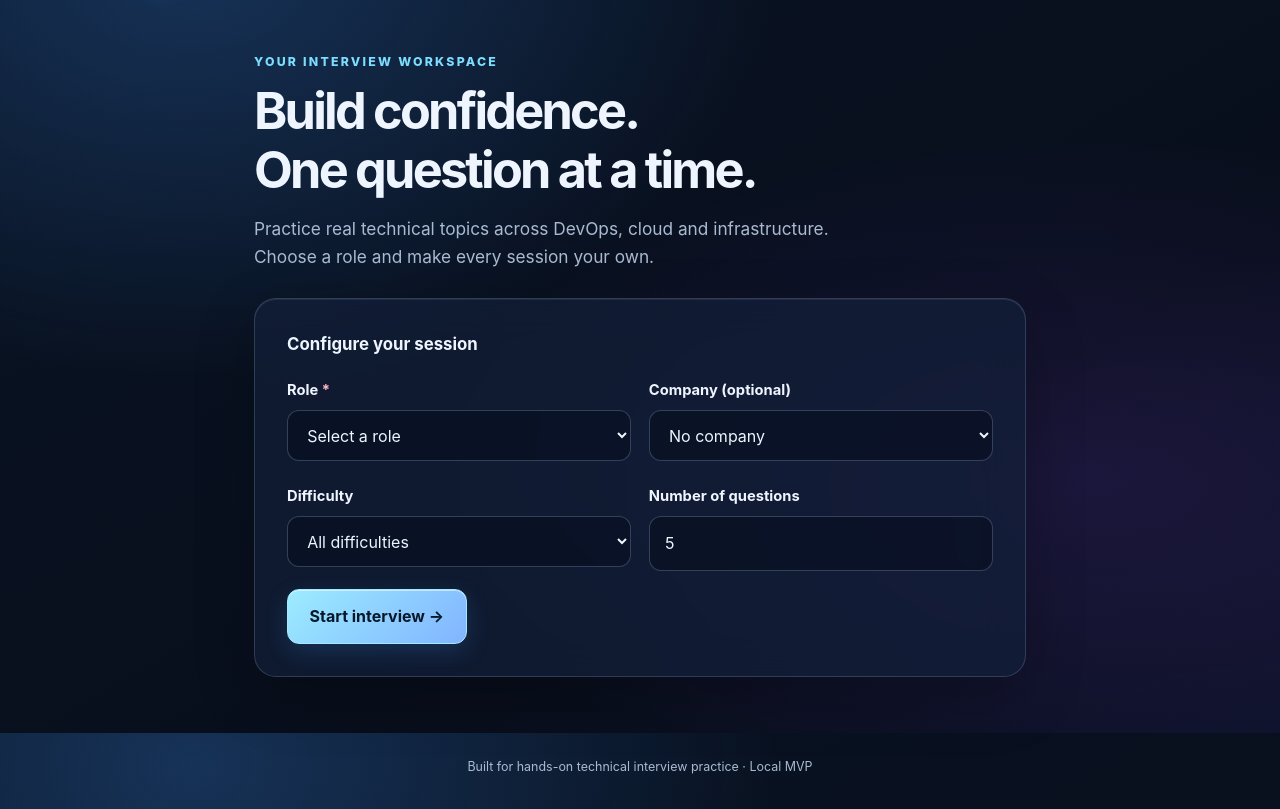
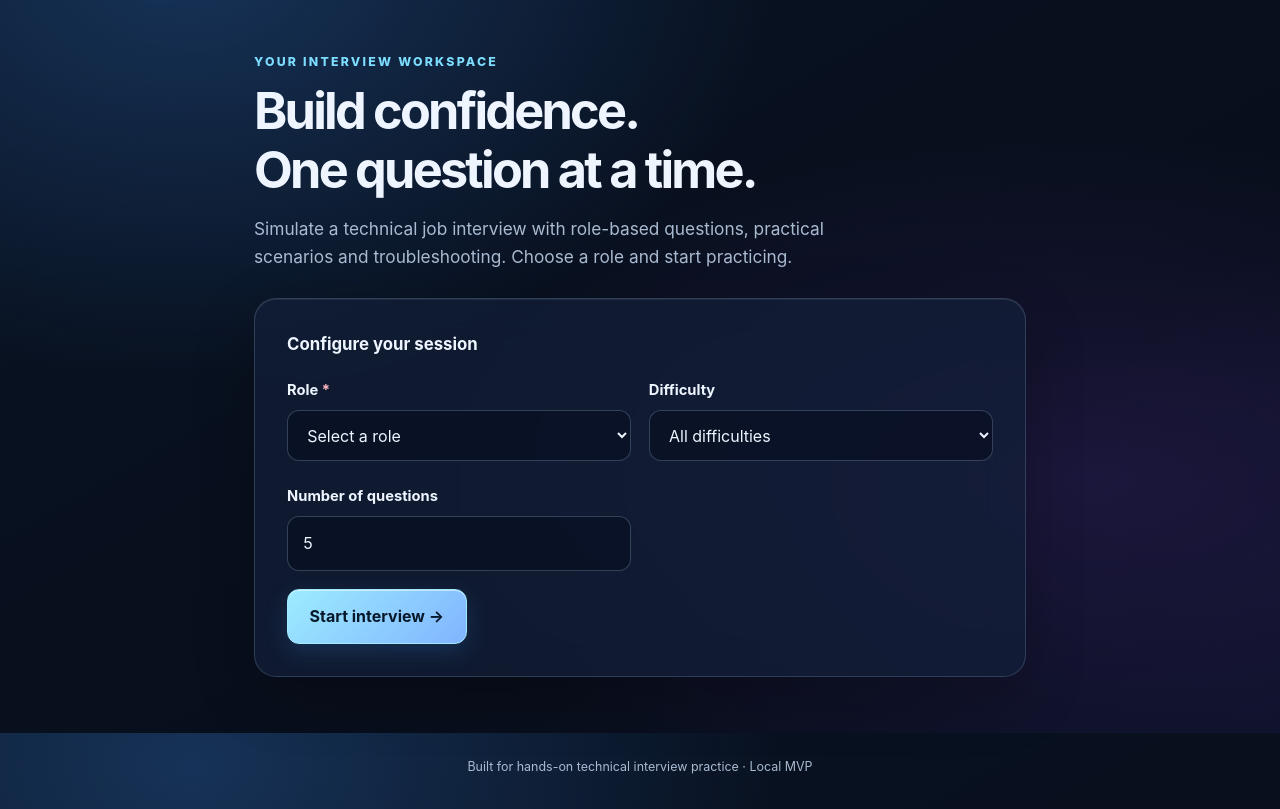
Before and after one commit to MohammadRezaHeydari-se/DevOps_Interview_Lab, a Flask app: page / in a window 1280 px wide. Shown: the part 67-876 px from the top of the page. Run offline with Flask 3, Linux system fonts and the light colour scheme.

Commit message:
refactor: focus start screen on technical interview simulation

```diff
--- a/src/web/templates/home.html
+++ b/src/web/templates/home.html
@@ -3,7 +3,7 @@
 {% block content %}
 <p class="eyebrow">Your interview workspace</p>
 <h1>Build confidence.<br>One question at a time.</h1>
-<p class="lead">Practice real technical topics across DevOps, cloud and infrastructure. Choose a role and make every session your own.</p>
+<p class="lead">Simulate a technical job interview with role-based questions, practical scenarios and troubleshooting. Choose a role and start practicing.</p>
 
 {% if errors %}
 <ul class="errors" role="alert">
@@ -26,15 +26,6 @@
       </select>
     </div>
     <div class="field">
-      <label for="company">Company (optional)</label>
-      <select id="company" name="company">
-        <option value="">No company</option>
-        {% for company in catalog.companies %}
-        <option value="{{ company.id }}" {% if form.get('company') == company.id %}selected{% endif %}>{{ company.company }}</option>
-        {% endfor %}
-      </select>
-    </div>
-    <div class="field">
       <label for="difficulty">Difficulty</label>
       <select id="difficulty" name="difficulty">
         <option value="">All difficulties</option>
```
